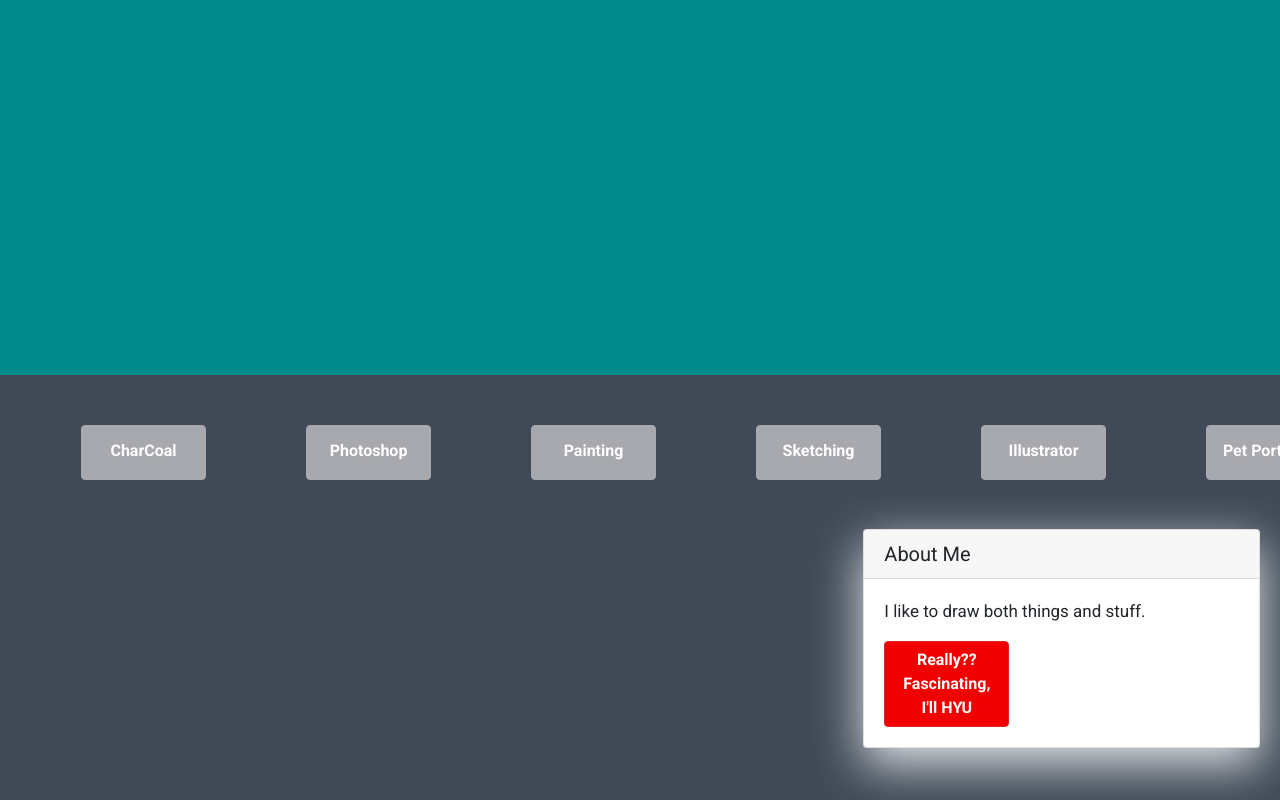
After one commit to jonathanecooke90/brandonsite, a Django app: template web/templates/base.html in a window 1280 px wide. The commit adds this page. Run offline with Django 3.2, Linux system fonts and the light colour scheme; the template is opened without the code that fills it, so the values that code supplies are empty; parts of the project's set-up code (start-up, migrations or seed data) failed here and were passed over; some libraries are stand-ins or nearby versions.

Commit message:
Forgot to add toppingsnsides.html for reference/repurposing. Added styling for toppingsnsides. Changed some name conflicts from Misha to BassmanX.

```diff
--- a/web/static/style_base.css
+++ b/web/static/style_base.css
@@ -16,7 +16,7 @@ body {
 
 .jumbotron {
     height: 375px;
-    background: url(img/Banner.png);
+    background: darkcyan; /* url(img/Banner.png); */
     background-size: cover;
     background-repeat: no-repeat;
 }
--- /dev/null
+++ b/web/static/style_toppings.css
@@ -0,0 +1,83 @@
+.btn {
+    width: 175px !important;
+}
+
+.btn-danger {
+    color: #fff;
+    background-color: #f00000;
+    border-color: #dc281e;
+}
+
+.card {
+    box-shadow: 0 16px 48px #E3E7EB;
+}
+
+.navbar-nav > li {
+    padding-left: 125px;
+    padding-right: 100px;
+    padding-top: 20px;
+}
+
+.sidenote {
+    position: fixed;
+    right: 5px;
+}
+
+.wrapper {
+    display: flex;
+    width: 100%;
+    background-color: #404a57;
+}
+
+@media screen and (max-width:1920px) {
+    .navbar-nav > li {
+        padding-left: 50px;
+        padding-right: 50px;
+        padding-top: 10px;
+    }
+
+    .btn {
+        width: 175px !important;
+    }
+}
+
+@media screen and (orientation:portrait), (max-width:1920px) {
+    .navbar-nav > li {
+        padding-left: 50px;
+        padding-right: 50px;
+        padding-top: 10px;
+    }
+
+    .btn {
+        width: 125px !important;
+    }
+}
+
+@media screen and (max-width:1200px) {
+    .navbar-nav > li {
+        padding-left: 25px;
+        padding-right: 25px;
+        padding-top: 10px;
+    }
+}
+
+@media screen and (max-width:1000px) {
+    .navbar-nav > li {
+        padding-left: 12px;
+        padding-right: 12px;
+        padding-top: 10px;
+    }
+
+    .btn {
+        width: 100px !important;
+    }
+}
+
+/* Tiny screens + phone users who aren't landscape weirdos */
+@media screen and (orientation:portrait), (max-width:800px) {
+    .navbar-nav > li {
+        padding-left: 5px;
+        padding-right: 20px;
+        padding-top: 5px;
+    }
+}
--- a/web/templates/base.html
+++ b/web/templates/base.html
@@ -7,7 +7,7 @@
 <!DOCTYPE html>
 <html>
   <head>
-    <title>Misha John</title>
+    <title>BassmanX</title>
     {% block style %}
     {% endblock style %}
     <link href="{% static 'finearts/css/style_base.css' %}" rel="stylesheet" type="text/css">
--- /dev/null
+++ b/web/templates/toppingsnsides.html
@@ -0,0 +1,70 @@
+{% load static %}
+
+
+{% block style %}
+<link href="{% static 'finearts/css/style_toppings.css' %}" rel="stylesheet" type="text/css">
+<script src="https://ajax.googleapis.com/ajax/libs/jquery/3.3.1/jquery.min.js"></script>
+{% endblock style %}
+
+{% block navbar %}
+<nav class="navbar navbar-expand-lg mx-auto" id="mainNav">
+  <div class="container-fluid justify-content-center wrapper" id="mainNavBar">
+    <form class="wrapper" action="{% url 'search_results' %}" method="get">
+      <ul class="nav navbar-nav w-100 flex-nowrap">
+        <li class="nav-item text-black">
+          <button type="submit" class="btn btn-primary nav-link"
+                  id="charcoal" name="q" type="text" value="0">
+          <label class="btn-text" for="charcoal">CharCoal</label>
+          </button>
+        </li>
+        <li class="nav-item text-black">
+          <button type="submit" class="btn btn-primary nav-link"
+                  id="photoshop" name="q" type="text" value="1">
+          <label class="btn-text" for="photoshop">Photoshop</label>
+          </button>
+        </li>
+        <li class="nav-item text-black">
+          <button type="submit" class="btn btn-primary nav-link"
+                  id="painting" name="q" type="text" value="2">
+          <label class="btn-text" for="painting">Painting</label>
+          </button>
+        </li>
+        <li class="nav-item text-black">
+          <button type="submit" class="btn btn-primary nav-link"
+                  id="sketching" name="q" type="text" value="4">
+          <label class="btn-text" for="sketching">Sketching</label>
+          </button>
+        </li>
+        <li class="nav-item text-black">
+          <button type="submit" class="btn btn-primary nav-link"
+                  id="illustrator" name="q" type="text" value="5">
+          <label class="btn-text" for="illustrator">Illustrator</label>
+          </button>
+        </li>
+        <li class="nav-item text-black">
+          <button type="submit" class="btn btn-primary nav-link"
+                  id="pet_portraits" name="q" type="text" value="6">
+          <label class="btn-text" for="pet_portraits">Pet Portraits</label>
+          </button>
+        </li>
+      </ul>
+    </form>
+  </div>
+</nav>
+{% endblock navbar %}
+
+{% block sidenote %}
+
+<!-- Sidebar Widgets Column -->
+<div class="sidenote col-md-4 float-right ">
+  <div class="card my-4">
+    <h5 class="card-header">About Me</h5>
+    <div class="card-body">
+      <p class="card-text">I like to draw both things and stuff.</p>
+      <a href="{% url 'contact' %}"
+        class="btn btn-danger">Really?? Fascinating, I'll HYU</a>
+    </div>
+  </div>
+</div>
+
+{% endblock sidenote %}
```
